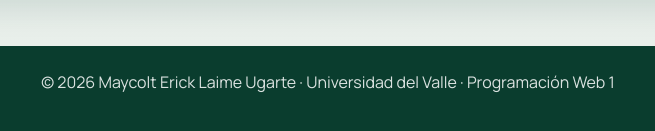
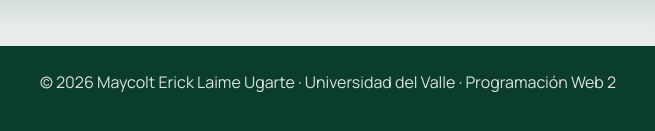
Before and after one commit to Erickm29/PortafolioProfesionalLaimeMaycolt, a plain HTML site: page referencias.html in a window 1280 px wide. Shown: the part 779-910 px from the top of the page, 312-967 px from the left. Drawn offline with nearby package versions, Linux system fonts and the light colour scheme.

Commit message:
se cambio la materia de referencias.html

```diff
--- a/referencias.html
+++ b/referencias.html
@@ -98,7 +98,7 @@
   </main>
 
   <footer class="site-footer">
-    <p>© 2026 Maycolt Erick Laime Ugarte · Universidad del Valle · Programación Web 1</p>
+    <p>© 2026 Maycolt Erick Laime Ugarte · Universidad del Valle · Programación Web 2</p>
   </footer>
 
   <script src="https://cdn.jsdelivr.net/npm/bootstrap@5.3.3/dist/js/bootstrap.bundle.min.js"></script>
```
